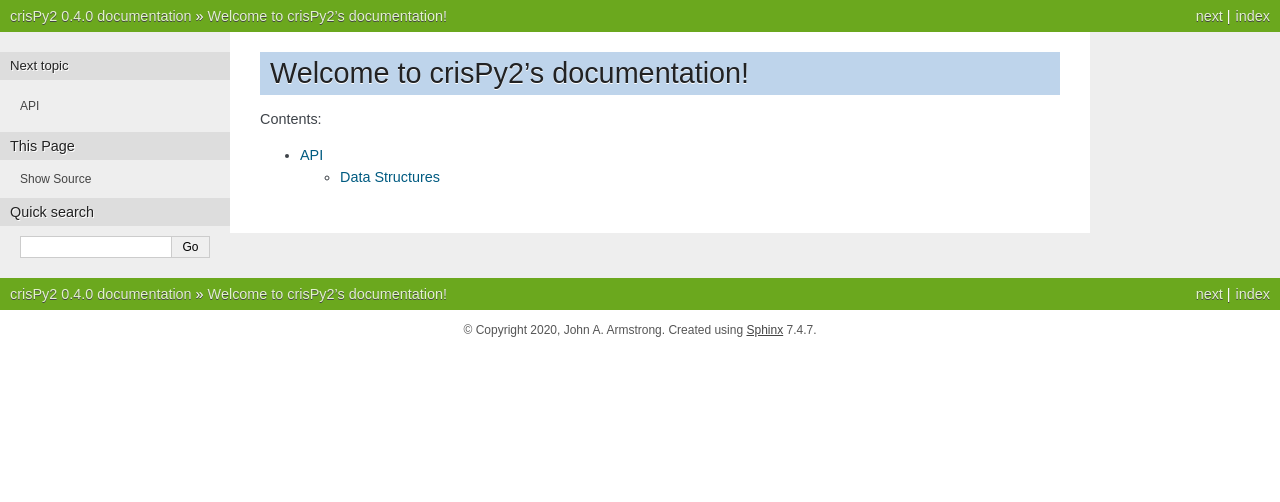
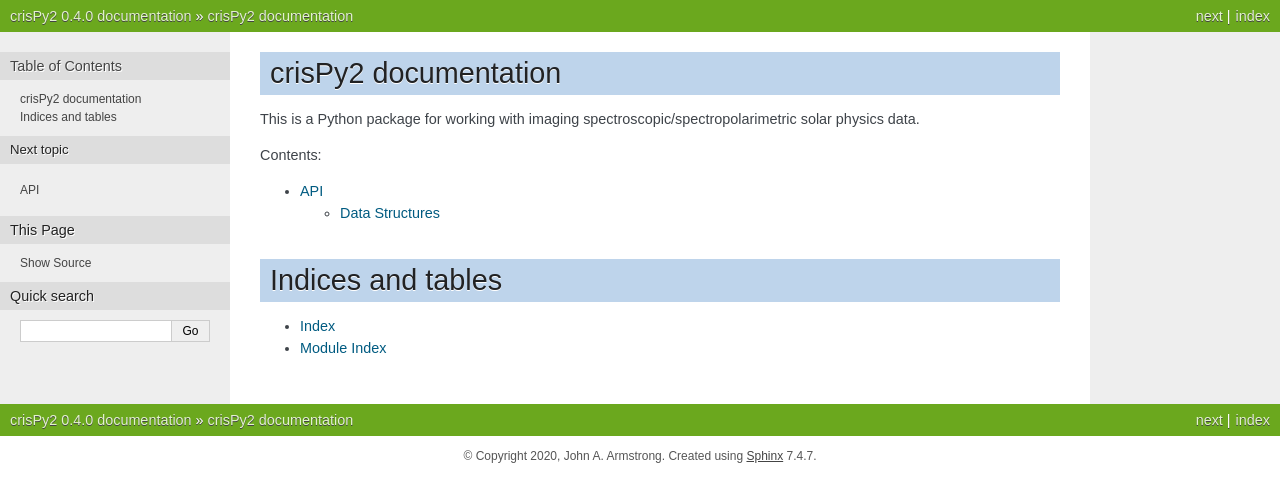
Before and after one commit to bionictoucan/crispy, a Sphinx documentation site: the page built from docs/index.rst, in a window 1280 px wide. Shown: the top 502 px of the page. Built offline with Sphinx 7.4.7, drawn with Linux system fonts in a browser that asks for light colours.

Commit message:
Added some new dosc.

```diff
--- a/docs/index.rst
+++ b/docs/index.rst
@@ -3,11 +3,19 @@
    You can adapt this file completely to your liking, but it should at least
    contain the root `toctree` directive.
 
-Welcome to crisPy2's documentation!
-===================================
+crisPy2 documentation
+=====================
+
+This is a Python package for working with imaging spectroscopic/spectropolarimetric solar physics data.
 
 .. toctree::
    :maxdepth: 2
    :caption: Contents:
 
    API
+
+Indices and tables
+==================
+
+* :ref:`genindex`
+* :ref:`modindex`
```
Also changed, not shown: docs/_sources/index.rst.txt (+10 -2 lines), 6 other files.
